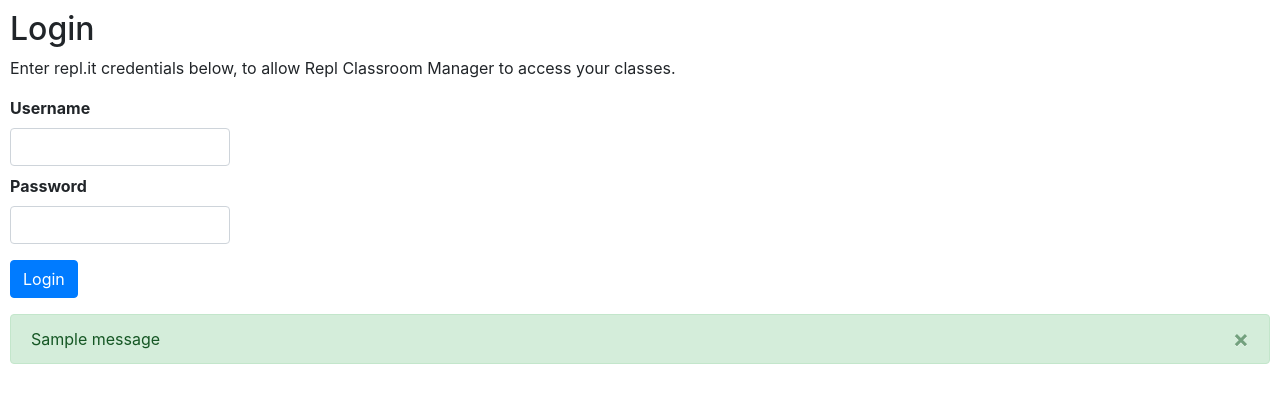
After one commit to gbaman/classroom-repl-it-tracker, a Flask app: page /login in a window 1280 px wide. The commit adds this page. Shown: the top 403 px of the page. Run offline with Flask 2, Linux system fonts and the light colour scheme; one stand-in notice (Sample message) is shown; some libraries are stand-ins or nearby versions.

Commit message:
Add login system along with switching to using a layout.html

```diff
--- a/repl_tracker/app.py
+++ b/repl_tracker/app.py
@@ -1,11 +1,14 @@
+import os
 import traceback
 
-from flask import Flask, render_template, request, make_response
+from flask import Flask, render_template, request, make_response, redirect, flash
 
+import forms
 import repl
 from config import required_exercise_ids
 
 app = Flask(__name__)
+app.secret_key = os.urandom(24)
 
 
 def check_cookie():
@@ -18,8 +21,8 @@
         return False
 
 
-@app.route('/')
-def hello_world():
+@app.route('/old_landing')
+def old_landing():
     cookie = check_cookie()
     resp = make_response(render_template("missing_cookie.html"))
     if cookie:
@@ -31,6 +34,23 @@
             resp.set_cookie("ajs_user_id", "", expires=0)
             resp.set_cookie("connect.sid", "", expires=0)
     return resp
+
+@app.route("/")
+def home():
+    cookies = check_cookie()
+    resp = make_response()
+    if not cookies:
+        flash("Login credentials expired, please log in again", "warning")
+        return redirect("/login")
+    else:
+        try:
+            classrooms = repl.setup_classrooms(cookies)
+            return render_template("main.html", classrooms=classrooms, title="All Student Data")
+        except:
+            print(traceback.print_exc())
+            resp.set_cookie("ajs_user_id", "", expires=0)
+            resp.set_cookie("connect.sid", "", expires=0)
+
 
 
 @app.route("/incomplete")
@@ -59,6 +79,26 @@
             resp.set_cookie("connect.sid", "", expires=0)
     return resp
 
+@app.route("/login", methods=['POST', 'GET'])
+def login():
+    cookie_value = request.cookies.get("repl_token")
+    if cookie_value:
+        valid = True
+        if valid:
+            return redirect('/')
+
+    form = forms.LoginForm(request.form)
+    if request.method == 'POST' and form.validate():
+        cookies = repl.get_login_cookie(form.username.data, form.password.data)
+        if cookies:
+            resp = make_response(redirect('/'))
+            for key in cookies.keys():
+                resp.set_cookie(str(key), str(cookies[key]))
+            return resp
+        flash("Login failed. This may be due to issues with the credentials, or you need to log into repl.it as usual on your computer at least once.", "danger")
+        return render_template("login.html", form=form, title="Login")
+    return render_template("login.html", next=next, form=form, title="Login")
+
 
 if __name__ == '__main__':
-    app.run()
+    app.run(port=4999)
--- /dev/null
+++ b/repl_tracker/forms.py
@@ -0,0 +1,5 @@
+from wtforms import StringField, PasswordField, Form, validators
+
+class LoginForm(Form):
+    username = StringField("Username", [validators.DataRequired()])
+    password = PasswordField("Password", [validators.DataRequired()])
--- a/repl_tracker/repl.py
+++ b/repl_tracker/repl.py
@@ -174,3 +174,12 @@
         for job in jobs:
             classrooms.append(job.result())
         return classrooms
+
+
+def get_login_cookie(username, password):
+    response = requests.post(url="https://repl.it/login", headers={"x-requested-with":"XMLHttpRequest", "Referer":"https://repl.it/login"}, data={"username":username, "password":password, "teacher":False})
+    if response.ok:
+        cookies = {"__cfduid":response.cookies.get("__cfduid"), "ajs_user_id":response.json()["id"], "connect.sid":response.cookies.get("connect.sid")}
+        return cookies
+    else:
+        return response.ok
--- a/repl_tracker/requirements.txt
+++ b/repl_tracker/requirements.txt
@@ -1,2 +1,4 @@
 flask
 requests
+flask_wtf
+wtforms
--- /dev/null
+++ b/repl_tracker/templates/_formhelpers.html
@@ -0,0 +1,12 @@
+{% macro render_field(field) %}
+  <dt>{{ field.label }}
+  <dd>{{ field(**kwargs)|safe }}
+  {% if field.errors %}
+    <ul class="errors alert alert-danger">
+    {% for error in field.errors %}
+      <li>{{ error }}</li>
+    {% endfor %}
+    </ul>
+  {% endif %}
+  </dd>
+{% endmacro %}
--- /dev/null
+++ b/repl_tracker/templates/_message_flash_helper.html
@@ -0,0 +1,11 @@
+{% with messages = get_flashed_messages(with_categories=true) %}
+  <!-- Categories: success (green), info (blue), warning (yellow), danger (red) -->
+  {% if messages %}
+    {% for category, message in messages %}
+      <div class="alert alert-{{ category }} alert-dismissible" role="alert">
+      <button type="button" class="close" data-dismiss="alert" aria-label="Close"><span aria-hidden="true">&times;</span></button>
+      <!-- <strong>Title</strong> --> {{ message }}
+      </div>
+    {% endfor %}
+  {% endif %}
+{% endwith %}
--- /dev/null
+++ b/repl_tracker/templates/layout.html
@@ -0,0 +1,22 @@
+<!DOCTYPE html>
+<html lang="en">
+<head>
+    <script src="https://code.jquery.com/jquery-3.5.1.slim.min.js" integrity="sha384-DfXdz2htPH0lsSSs5nCTpuj/zy4C+OGpamoFVy38MVBnE+IbbVYUew+OrCXaRkfj" crossorigin="anonymous"></script>
+    <script src="https://cdn.jsdelivr.net/npm/popper.js@1.16.1/dist/umd/popper.min.js" integrity="sha384-9/reFTGAW83EW2RDu2S0VKaIzap3H66lZH81PoYlFhbGU+6BZp6G7niu735Sk7lN" crossorigin="anonymous"></script>
+    <link rel="stylesheet" href="https://stackpath.bootstrapcdn.com/bootstrap/4.5.2/css/bootstrap.min.css" integrity="sha384-JcKb8q3iqJ61gNV9KGb8thSsNjpSL0n8PARn9HuZOnIxN0hoP+VmmDGMN5t9UJ0Z" crossorigin="anonymous">
+    <script src="https://stackpath.bootstrapcdn.com/bootstrap/4.5.2/js/bootstrap.min.js" integrity="sha384-B4gt1jrGC7Jh4AgTPSdUtOBvfO8shuf57BaghqFfPlYxofvL8/KUEfYiJOMMV+rV" crossorigin="anonymous"></script>
+    <meta charset="UTF-8">
+    <link rel="stylesheet" href="/static/css/styles.css">
+    <script src="/static/js/scripts.js"></script>
+    <title>{{title}}</title>
+</head>
+<body>
+    <div class="main-body" style="padding: 10px">
+        {% from "_formhelpers.html" import render_field %}
+        {% block content %}
+
+        {% endblock %}
+
+    </div>
+</body>
+</html>
--- /dev/null
+++ b/repl_tracker/templates/login.html
@@ -0,0 +1,15 @@
+{% extends "layout.html" %}
+
+{% block content %}
+            <h2>Login</h2>
+            <p>Enter repl.it credentials below, to allow Repl Classroom Manager to access your classes.</p>
+            <form method=post style="max-width: 220px">
+                <dl>
+                    {{ render_field(form.username, class="form-control") }}
+                    {{ render_field(form.password, class="form-control") }}
+                </dl>
+                <p><input class="btn btn-primary" type=submit value="Login"></p>
+                <input type=hidden value="{{ next or '' }}" name=next>
+            </form>
+            {%include '_message_flash_helper.html'%}
+{% endblock %}
```
Also changed, not shown: repl_tracker/templates/main.html (+5 -12 lines).
